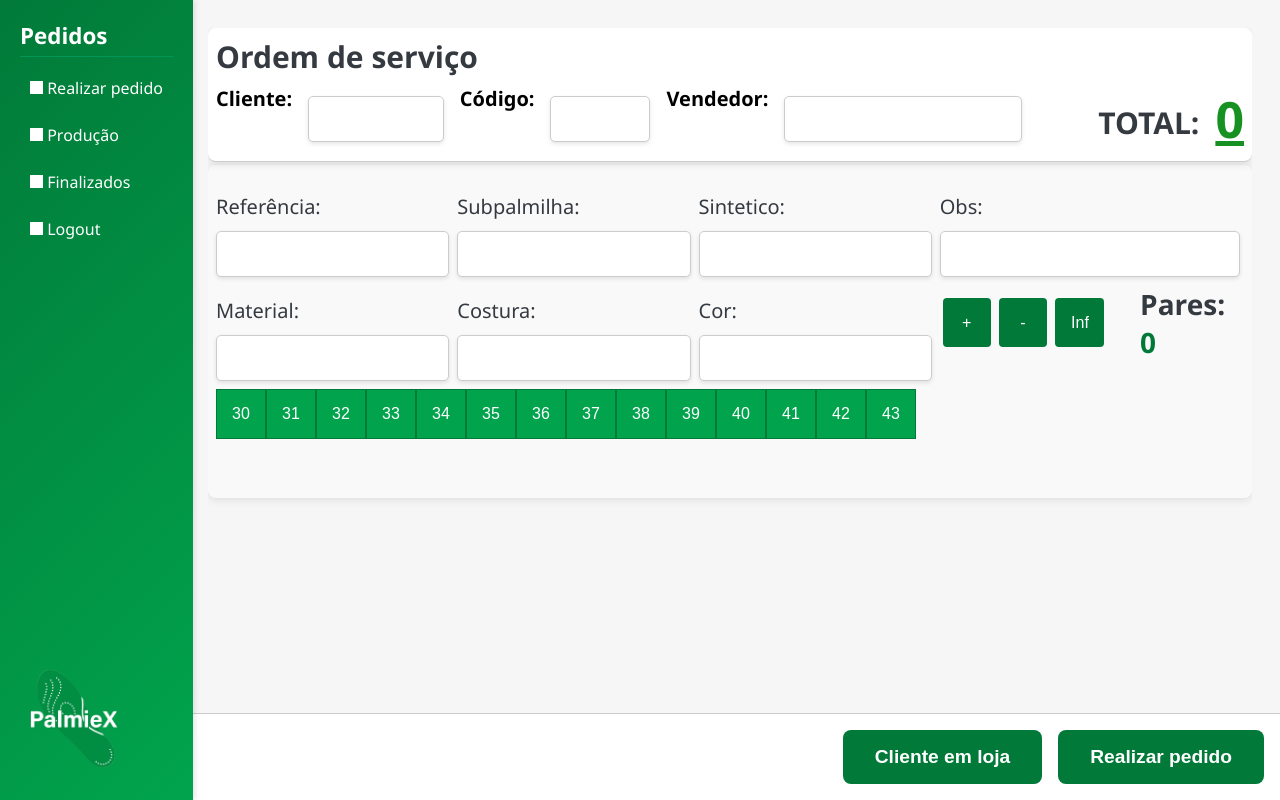
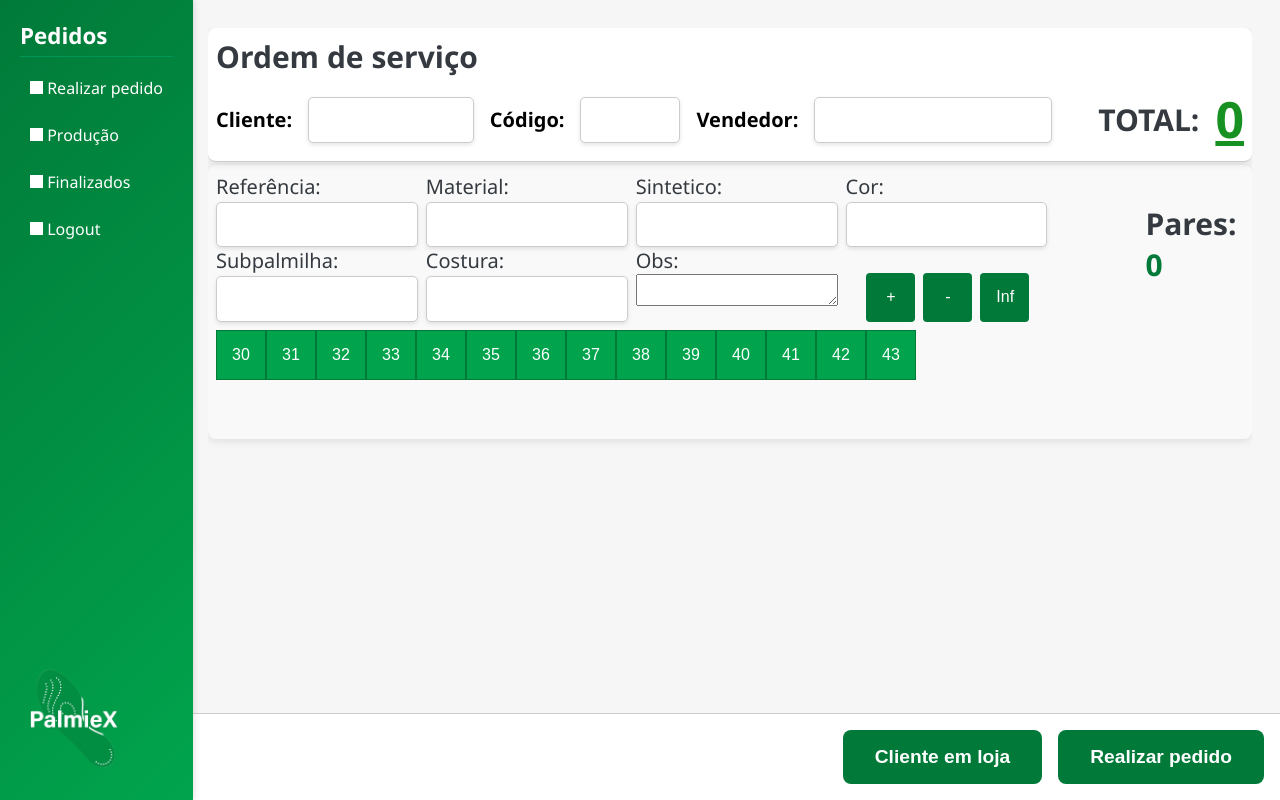
Before and after one commit to RubsNeto/PalmieX, a Django app: page / in a window 1280 px wide. Run offline with Django 5.2, Linux system fonts and the light colour scheme; grey boxes are pictures that could not be loaded.

Commit message:
versão incompeta

```diff
--- a/pedidos/urls.py
+++ b/pedidos/urls.py
@@ -15,6 +15,7 @@ urlpatterns = [
     path('realizar-pedido/', views.realizar_pedido, name='realizar_pedido'),
     path('realizar-pedido-urgente/', views.realizar_pedido_urgente, name='realizar_pedido_urgente'),
     path('editar/<int:pedido_id>/', views.editar_pedido, name='editar_pedido'),
+    path('cancelar-pedido/<int:pedido_id>/',views.cancelar_pedido, name='cancelar_pedido'),
     path('atualizar-status-pedido/', views.atualizar_status_pedido, name='atualizar_status_pedido'),
     path('imprimir/<int:pedido_id>/', views.imprimir_pedido, name='imprimir_pedido'),
     path('finalizados/', views.pedidos_finalizados, name='pedidos_finalizados'),
--- a/pedidos/views.py
+++ b/pedidos/views.py
@@ -4,6 +4,7 @@ from django.shortcuts import render, get_object_or_404
 from django.db.models import Case, When, Value, IntegerField
 from django.http import JsonResponse, HttpResponseForbidden
 from django.contrib.auth.decorators import login_required
+from django.views.decorators.csrf import csrf_exempt
 from django.views.decorators.http import require_GET, require_POST
 from django.db.models import Q
 from functools import wraps
@@ -289,6 +290,19 @@ def realizar_pedido_urgente(request):
 
 
 
+
+@csrf_exempt  # Temporariamente para testar
+@require_POST
+@login_required
+def cancelar_pedido(request, pedido_id):
+    print(f"Cancelando pedido {pedido_id}")  # Depuração
+    pedido = get_object_or_404(Pedido, id=pedido_id)
+    pedido.status = 'Cancelado'
+    pedido.save()
+    return JsonResponse({'mensagem': f'Pedido {pedido_id} cancelado com sucesso.'})
+
+
+
 @login_required
 def editar_pedido(request, pedido_id):
     pedido = get_object_or_404(Pedido, id=pedido_id)
--- a/static/css/realiza_pedidos.css
+++ b/static/css/realiza_pedidos.css
@@ -220,7 +220,6 @@ h4.OrdemServico {
 }
 
 .campo {
-    margin-top: 1em;
     font-weight: 100;
 }
 
@@ -237,7 +236,7 @@ h4.OrdemServico {
 /* Estilo aprimorado para os inputs */
 input {
     cursor: pointer;
-    margin-top: 0.7em;
+    margin-top: 0.1em;
     padding: 0.8em;
     width: 100%;
     max-width: 300px;
@@ -280,7 +279,8 @@ input.vendedor:focus {
     display: flex;
     flex-wrap: nowrap;
     gap: 1em;
-    align-items: flex-start;
+    align-items: center;
+
 }
 
 span {
@@ -289,8 +289,7 @@ span {
 }
 
 .total {
-    margin-left: 2em;
-    margin-top: 0.55em;
+    margin-left: 1em;
     font-size: 30px;
 }
 
@@ -302,9 +301,9 @@ h5.valorTotal {
 }
 
 h5.pares {
-    font-size: 28px;
-    margin-left: 1em;
-    margin-top: 0.0001em;
+    font-size: 30px;
+    margin-left: 3em;
+    margin-top: 1em;
 }
 
 /* Estilo para a seção de pedidos */
@@ -365,7 +364,7 @@ h5.pares {
     flex-direction: row;
     justify-content: center;
     align-items: center;
-    margin-top: 0.5em;
+    margin-top: 1.6em;
 }
 
 .removerPedido{
--- a/static/js/realiza_pedidos.js
+++ b/static/js/realiza_pedidos.js
@@ -30,8 +30,24 @@ function reorganizarTabindex() {
         // Referência e Material
         const referencia = pedido.querySelector('.referencia');
         if (referencia) referencia.setAttribute('tabindex', proximoTabindex++);
+
         const material = pedido.querySelector('.material');
         if (material) material.setAttribute('tabindex', proximoTabindex++);
+
+        const sintetico = pedido.querySelector('.sintetico');
+        if (sintetico) sintetico.setAttribute('tabindex', proximoTabindex++);
+
+        const cor = pedido.querySelector('.cor');
+        if (cor) cor.setAttribute('tabindex', proximoTabindex++);
+
+        const subpalmilha = pedido.querySelector('.subpalmilha');
+        if (subpalmilha) subpalmilha.setAttribute('tabindex', proximoTabindex++);
+
+        const costura = pedido.querySelector('.costura');
+        if (costura) costura.setAttribute('tabindex', proximoTabindex++);
+
+        const obs = pedido.querySelector('.obs');
+        if (obs) obs.setAttribute('tabindex', proximoTabindex++);
 
         // Botões (+, -, Inf)
         const botoesFocaveis = pedido.querySelectorAll('.adicionarPedido, .removerPedido, .adicionarInfantil');
@@ -319,11 +335,13 @@ function adicionarEventosPedido(pedidoItem) {
                     <span class="campo">Referência:</span>
                     <input type="text" class="referencia">
 
+                    <span class="campo">Subpalmilha:</span>
+                    <input type="text" class="subpalmilha">
+                </div>
+
+                <div class="linha-pedido">
                     <span class="campo">Material:</span>
                     <input type="text" class="material">
-
-                    <span class="campo">Subpalmilha:</span>
-                    <input type="text" class="subpalmilha">
 
                     <span class="campo">Costura:</span>
                     <input type="text" class="costura">
@@ -333,17 +351,22 @@ function adicionarEventosPedido(pedidoItem) {
                     <span class="campo">Sintetico:</span>
                     <input type="text" class="sintetico">
 
+                    <span class="campo">Obs:</span>
+                    <input type="text" class="obs">
+                </div>
+
+                <div class="linha-pedido">
                     <span class="campo">Cor:</span>
                     <input type="text" class="cor">
 
-                    <span class="campo">Obs:</span>
-                    <input type="text" class="obs">
+                    <div class="maisEmenos">
+                        <button type="button" class="adicionarPedido">+</button>
+                        <button type="button" class="removerPedido">-</button>
+                        <button type="button" class="adicionarInfantil">Inf</button>
 
-                    <button type="button" class="adicionarPedido">+</button>
-                    <button type="button" class="removerPedido">-</button>
-                    <button type="button" class="adicionarInfantil">Inf</button>
-                    <h5 class="pares">Pares: <b class="paresValor">0</b></h5>
+                    </div>
                 </div>
+                <h5 class="pares">Pares: <b class="paresValor">0</b></h5>
             </div>
             <div class="container containerQuadradinhos"></div>
             `;
--- a/templates/realiza_pedidos.html
+++ b/templates/realiza_pedidos.html
@@ -34,13 +34,13 @@
                 <span class="campo">Referência:</span>
                 <input type="text" class="referencia">
 
-                <span class="campo">Material:</span>
-                <input type="text" class="material">
+                <span class="campo">Subpalmilha:</span>
+                <input type="text" class="subpalmilha">
             </div>
 
             <div class="linha-pedido">
-                <span class="campo">Subpalmilha:</span>
-                <input type="text" class="subpalmilha">
+                <span class="campo">Material:</span>
+                <input type="text" class="material">
 
                 <span class="campo">Costura:</span>
                 <input type="text" class="costura">
@@ -50,21 +50,24 @@
                 <span class="campo">Sintetico:</span>
                 <input type="text" class="sintetico">
 
-                <span class="campo">Cor:</span>
-                <input type="text" class="cor">
+                <span class="campo">Obs:</span>
+
+                <textarea type="text" class="obs"></textarea>
             </div>
 
             <div class="linha-pedido">
-                <span class="campo">Obs:</span>
-                <input type="text" class="obs">
+                <span class="campo">Cor:</span>
+                <input type="text" class="cor">
 
                 <div class="maisEmenos">
                     <button type="button" class="adicionarPedido">+</button>
                     <button type="button" class="removerPedido">-</button>
                     <button type="button" class="adicionarInfantil">Inf</button>
-                    <h5 class="pares">Pares: <b class="paresValor">0</b></h5>
+
                 </div>
+
             </div>
+            <h5 class="pares">Pares: <b class="paresValor">0</b></h5>
         </div>
 
         <div class="container containerQuadradinhos">
```
Also changed, not shown: static/css/producao/producao.css (+7 -3 lines), static/js/producao.js (+54 -14 lines), templates/producao/producao.html (+4 -6 lines), db.sqlite3, pedidos/migrations/0016_alter_pedidoitem_cor_alter_pedidoitem_costura_and_more.py (added), pedidos/migrations/0017_alter_pedidoitem_cor_alter_pedidoitem_costura_and_more.py (added).
